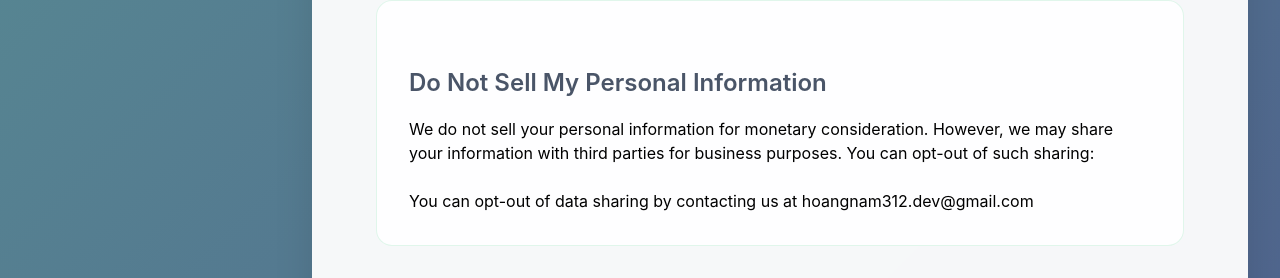
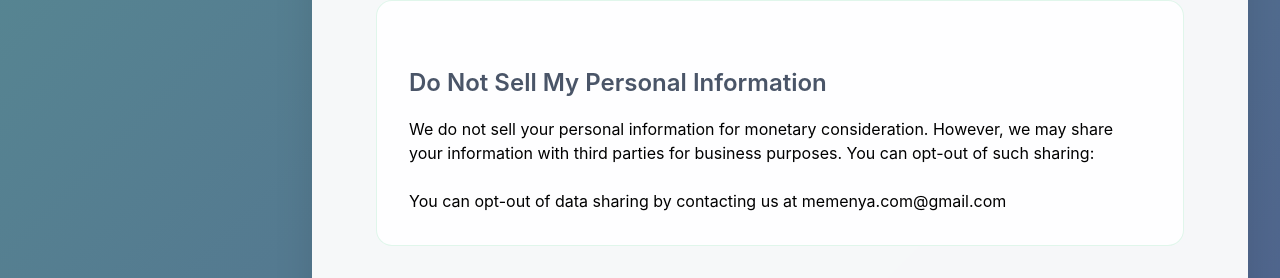
Before and after one commit to hoangnam312/MEME_CLIENT, a React (Vite) app: page /privacy-policy in a window 1280 px wide. Shown: the part 4153-4431 px from the top of the page. Built offline with nearby package versions, Linux system fonts and the light colour scheme; no server answers; what prettier-plugin-tailwindcss would draw is missing.

Commit message:
build: update email

```diff
--- a/src/containers/PrivacyPolicy/PrivacyPolicy.tsx
+++ b/src/containers/PrivacyPolicy/PrivacyPolicy.tsx
@@ -261,7 +261,7 @@ const PrivacyPolicy = () => {
 						</p>
 						<div className="contact-info">
 							<p>
-								<strong>Email:</strong> hoangnam312.dev@gmail.com
+								<strong>Email:</strong> memenya.com@gmail.com
 							</p>
 						</div>
 					</div>
@@ -334,7 +334,7 @@ const PrivacyPolicy = () => {
 						<div className="opt-out-options">
 							<p>
 								You can opt-out of data sharing by contacting us at
-								hoangnam312.dev@gmail.com
+								memenya.com@gmail.com
 							</p>
 						</div>
 					</div>
@@ -503,7 +503,7 @@ const PrivacyPolicy = () => {
 						<div className="contact-card">
 							<h3>General Privacy Inquiries</h3>
 							<p>
-								<strong>Email:</strong> hoangnam312.dev@gmail.com
+								<strong>Email:</strong> memenya.com@gmail.com
 							</p>
 							<p>
 								<strong>Response Time:</strong> Within 30 days
--- a/src/containers/TermsOfService/TermsOfService.tsx
+++ b/src/containers/TermsOfService/TermsOfService.tsx
@@ -537,7 +537,7 @@ const TermsOfService = () => {
 						<div className="contact-card">
 							<h3>General Inquiries</h3>
 							<p>
-								<strong>Email:</strong> hoangnam312@gmail.com
+								<strong>Email:</strong> memenya.com@gmail.com
 							</p>
 							<p>
 								<strong>Response Time:</strong> Within 30 days
```
